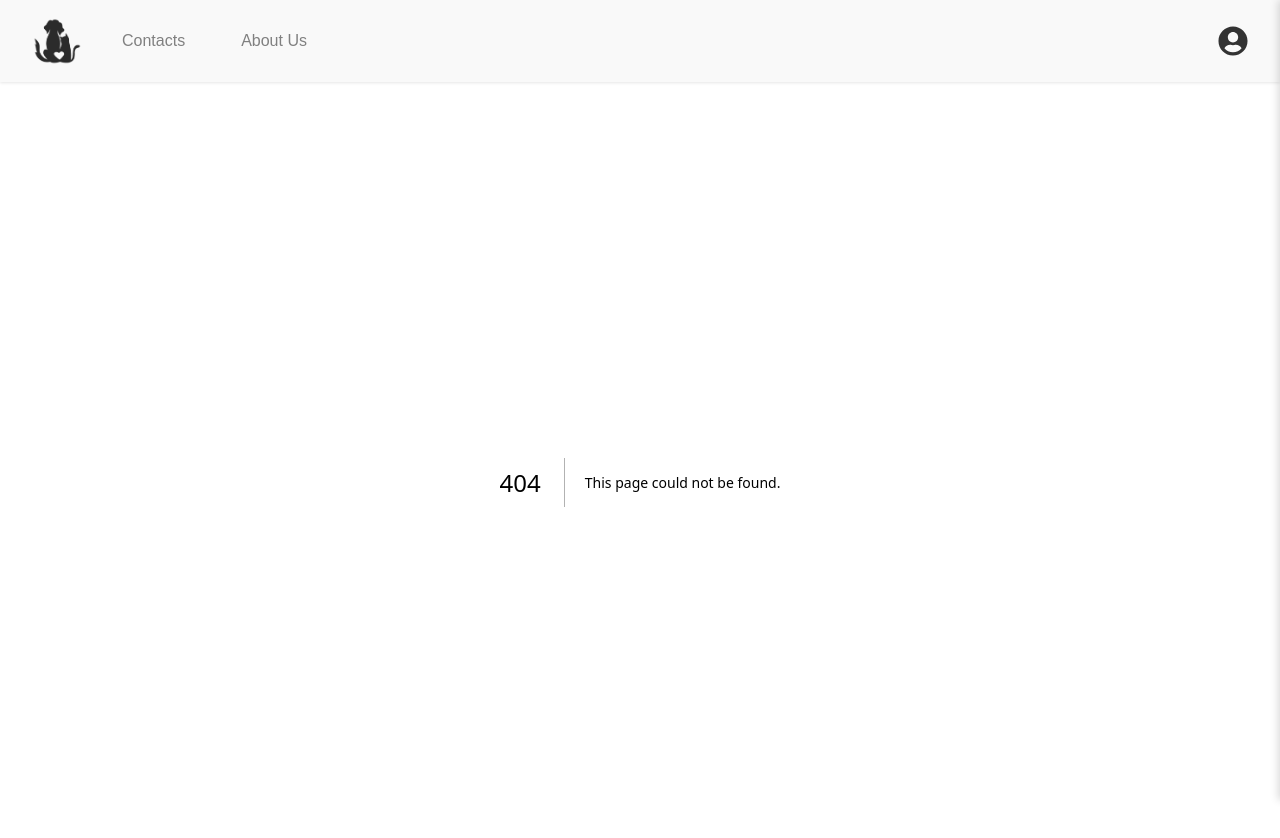
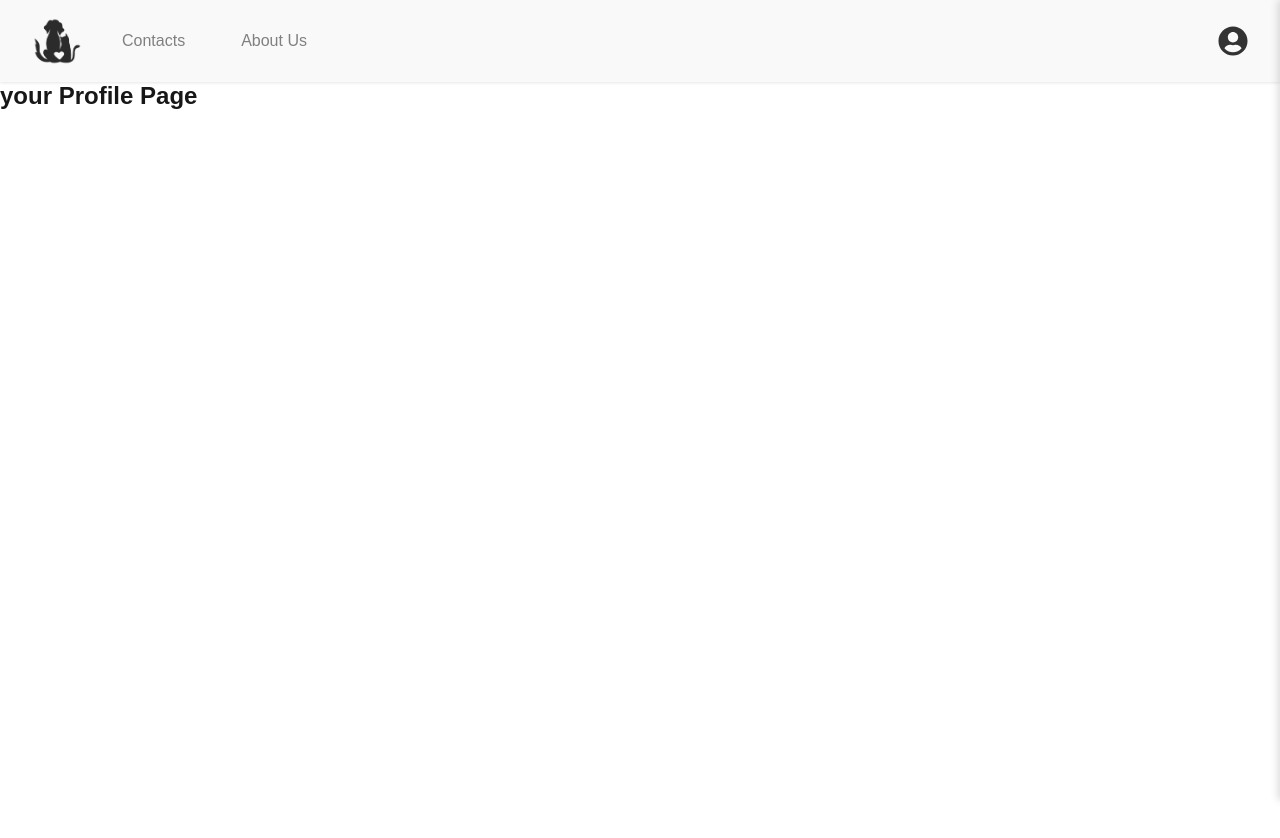
Before and after one commit to binayakjoshi/furever, a Next.js app: page /user/1 in a window 1280 px wide. Before the commit this address had no page. Shown: the top 838 px of the page. After the commit the page ends 800 px from the top, so only its background shows below. Built offline with nearby package versions, Linux system fonts and the light colour scheme.

Commit message:
featur(page): add separate page ko user profile

```diff
--- /dev/null
+++ b/app/user/[slug]/page.tsx
@@ -0,0 +1,4 @@
+const UserProfilePage = () => {
+  return <h2>your Profile Page</h2>;
+};
+export default UserProfilePage;
```
